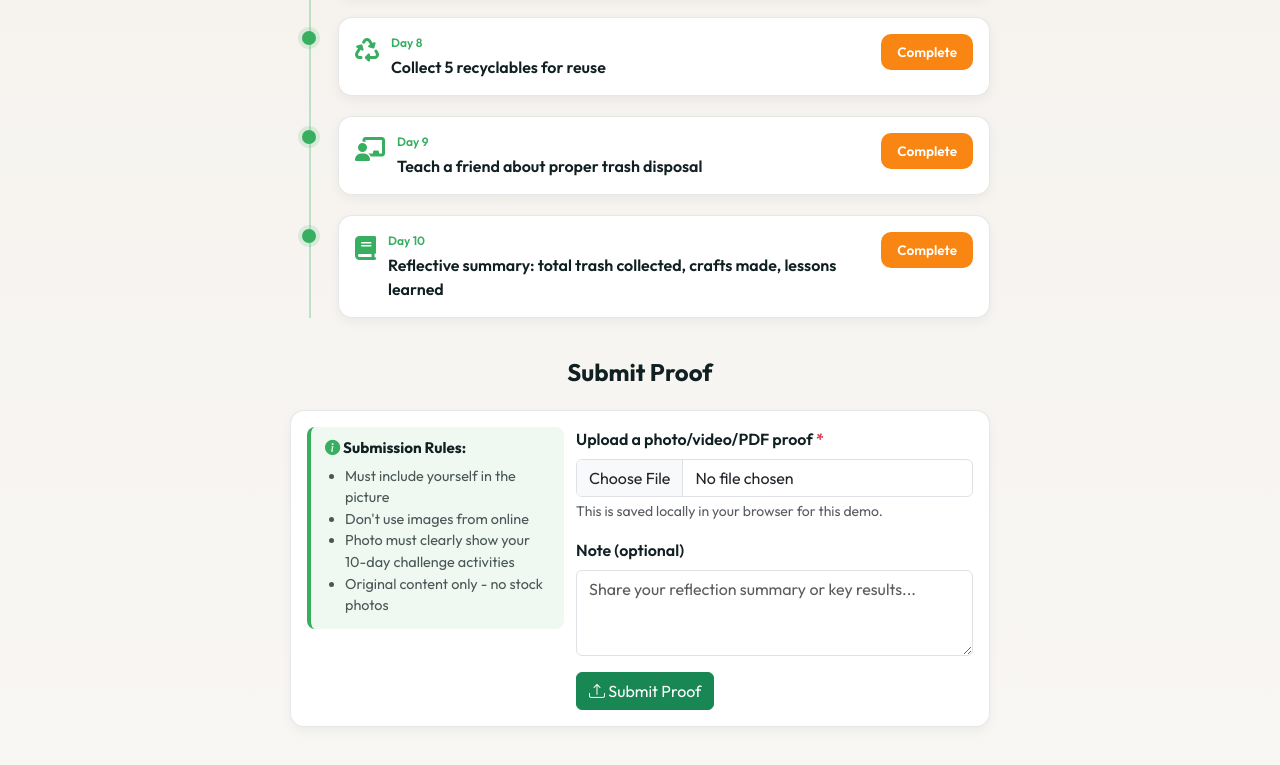
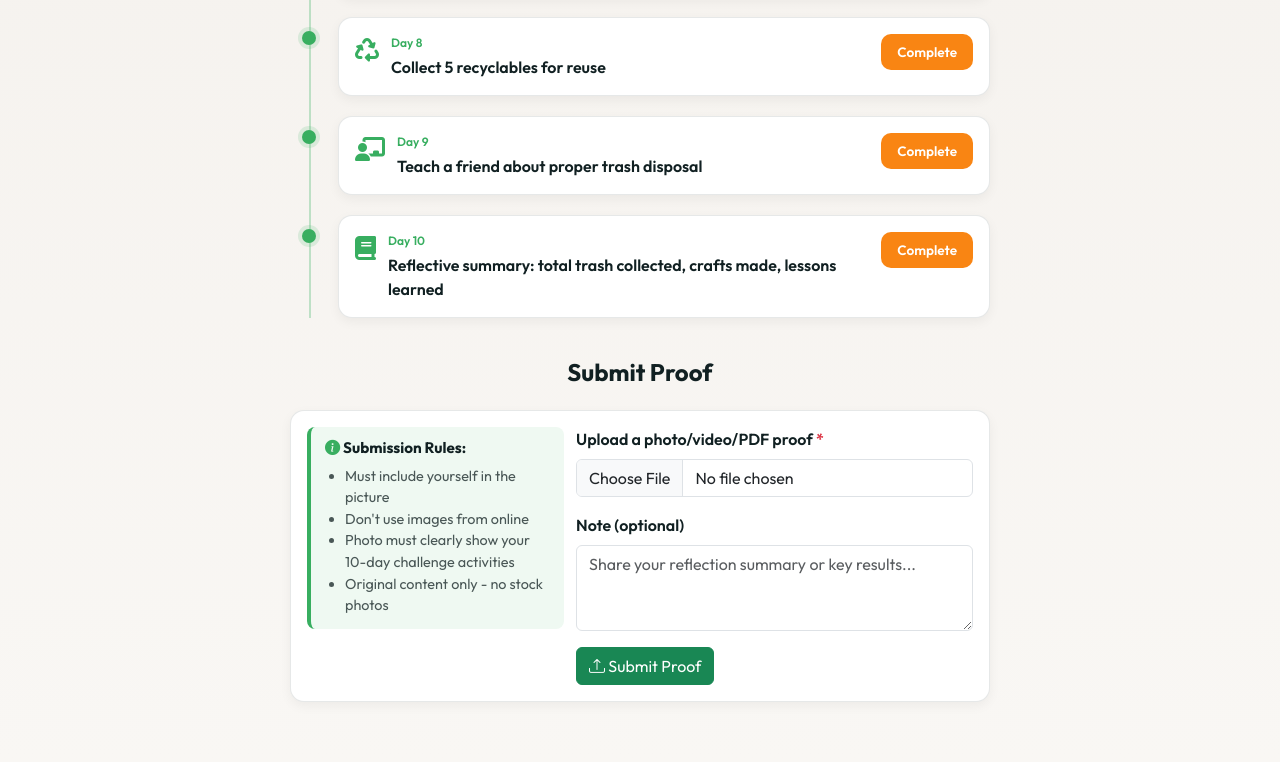
Before and after one commit to june27610/envorayouthalliance, a plain HTML site: page 10days.html in a window 1280 px wide. Shown: the part 1049-1814 px from the top of the page. Drawn offline with nearby package versions, Linux system fonts and the light colour scheme.

Commit message:
Update 10days.html

```diff
--- a/10days.html
+++ b/10days.html
@@ -481,7 +481,6 @@
       <div class="mb-3">
         <label for="proofFile" class="form-label fw-semibold">Upload a photo/video/PDF proof <span class="text-danger">*</span></label>
         <input class="form-control" type="file" id="proofFile" accept=".png,.jpg,.jpeg,.webp,.mp4,.mov,.pdf" required>
-        <div class="form-text">This is saved locally in your browser for this demo.</div>
       </div>
       <div class="mb-3">
         <label for="proofNote" class="form-label fw-semibold">Note (optional)</label>
```
